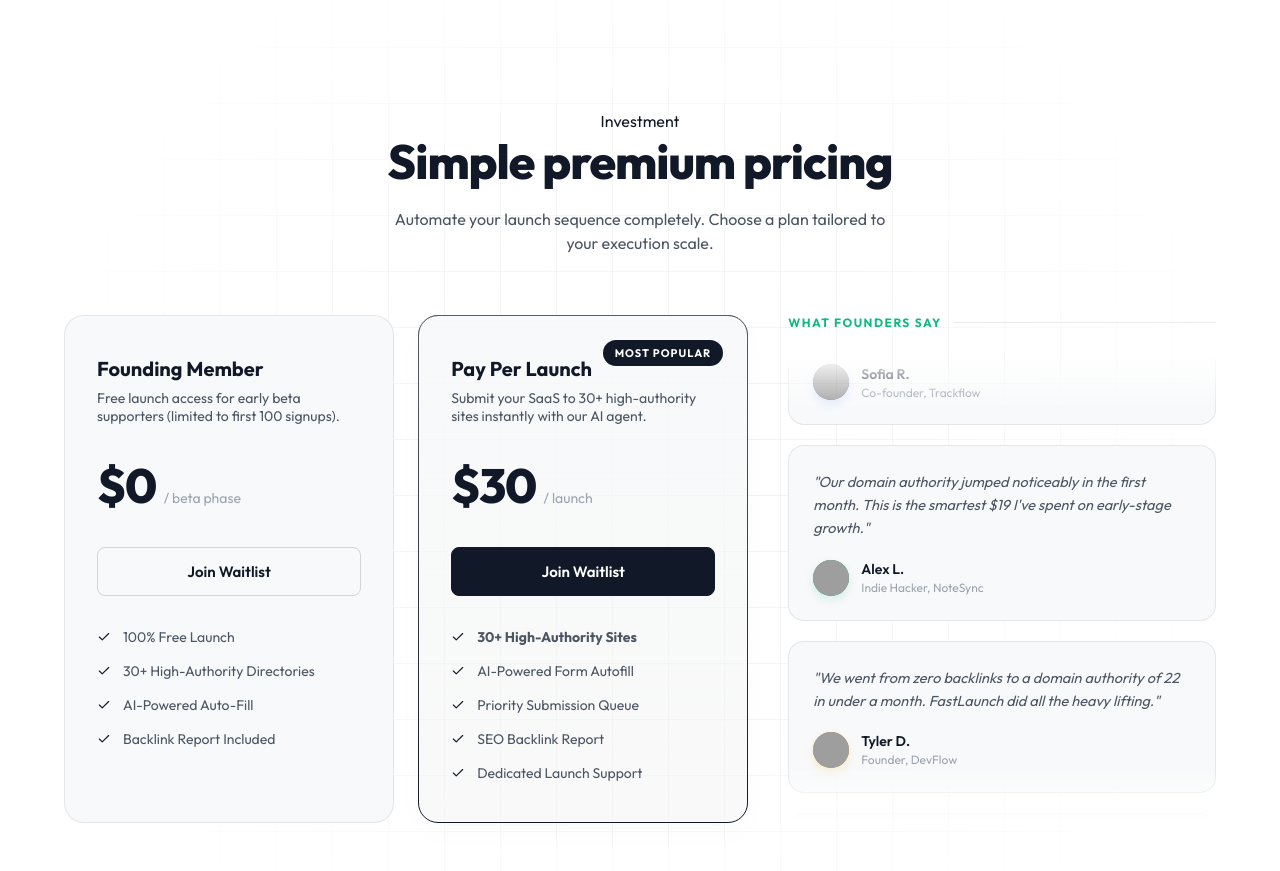
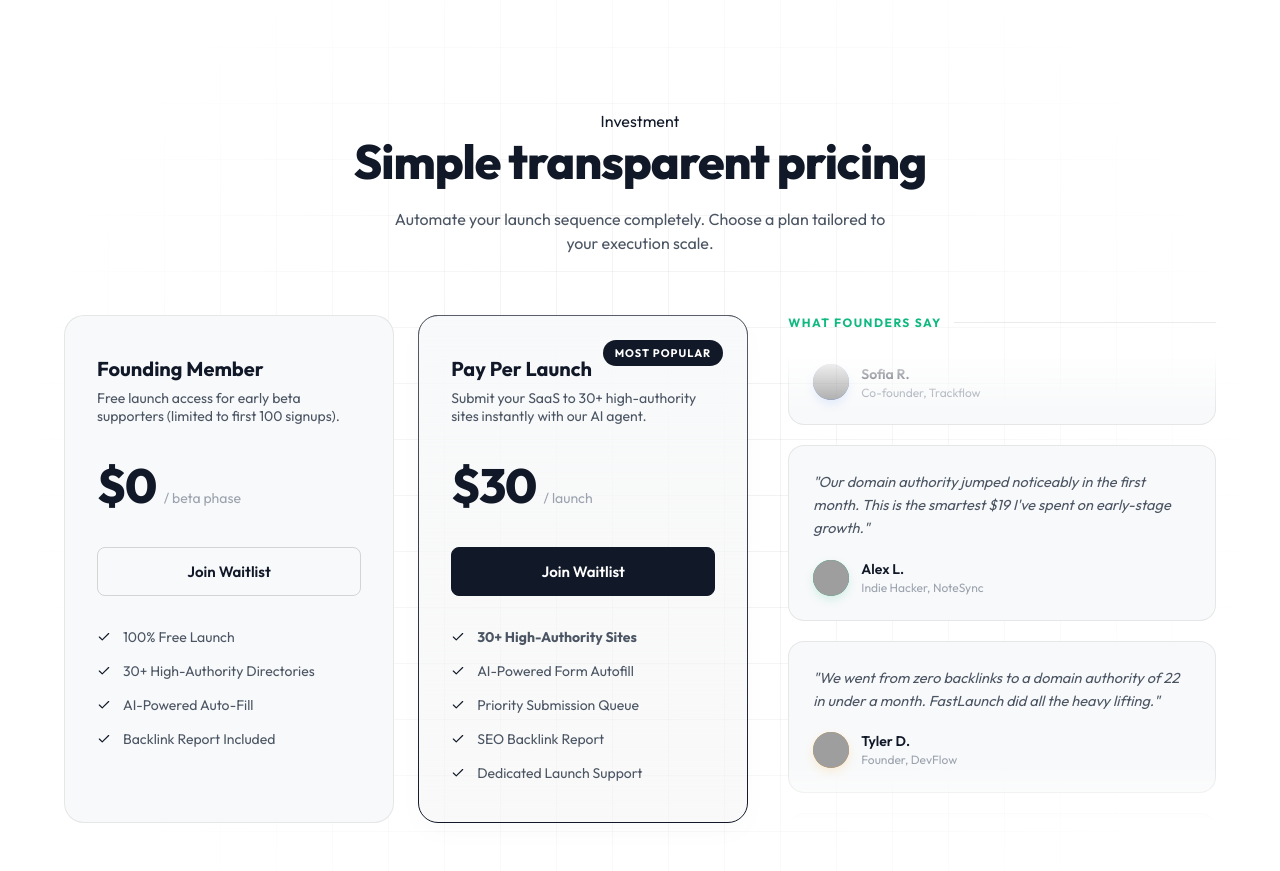
Before and after one commit to kingofalldevs/indented-app, a Next.js app: page / in a window 1280 px wide. Shown: the part 3140-4011 px from the top of the page. Built offline with nearby package versions, Linux system fonts and the light colour scheme; grey boxes are pictures that could not be loaded; a web font is replaced by a local one.

Commit message:
Update pricing section header to Simple transparent pricing

```diff
--- a/src/app/page.tsx
+++ b/src/app/page.tsx
@@ -272,7 +272,7 @@ export default function Home() {
       <section className="pricing" id="pricing">
         <div className="container">
           <div className="section-label">Investment</div>
-          <h2 className="pricing-title">Simple premium pricing</h2>
+          <h2 className="pricing-title">Simple transparent pricing</h2>
           <p className="pricing-subtitle">
             Automate your launch sequence completely. Choose a plan tailored to your execution scale.
           </p>
```
